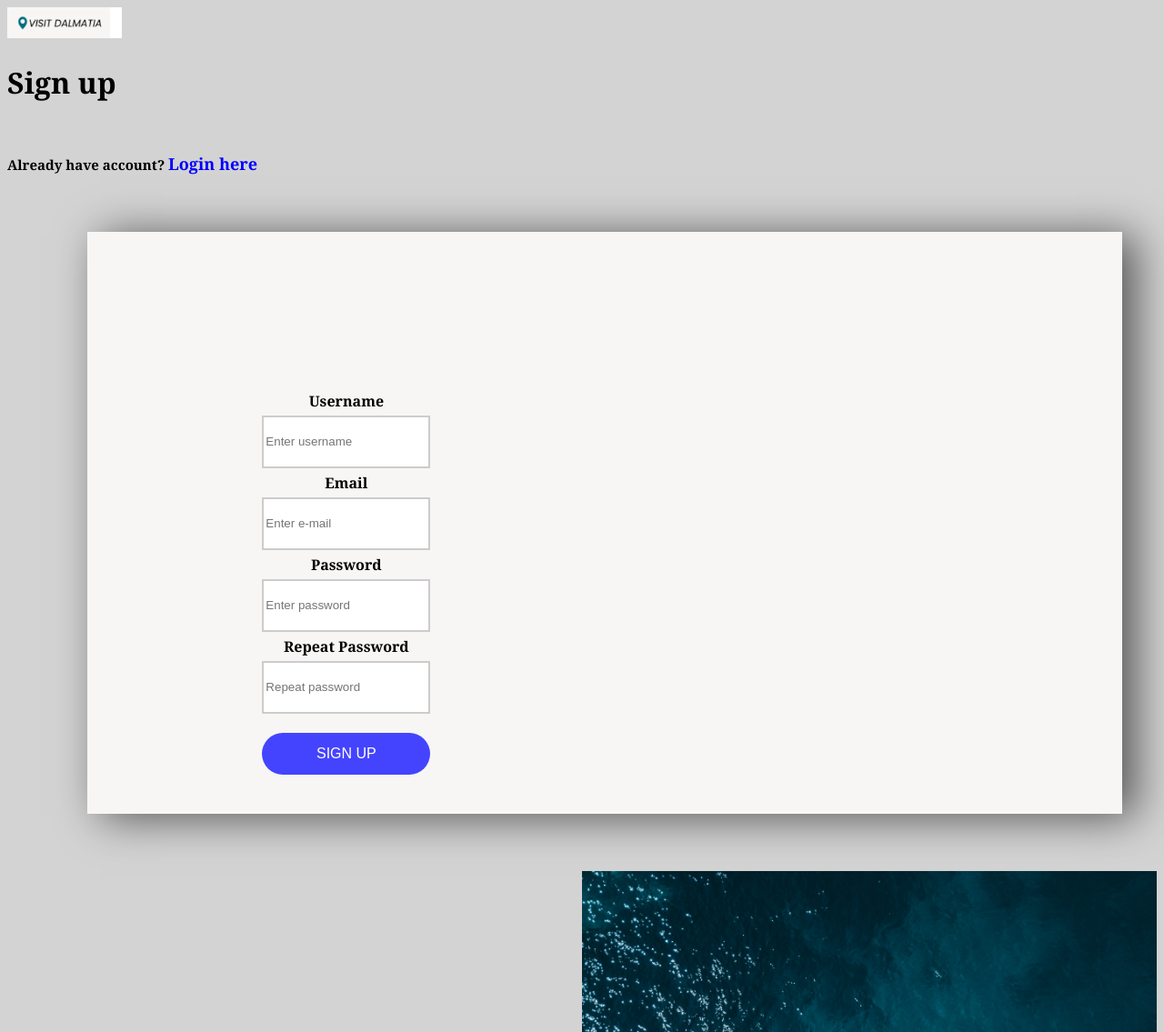
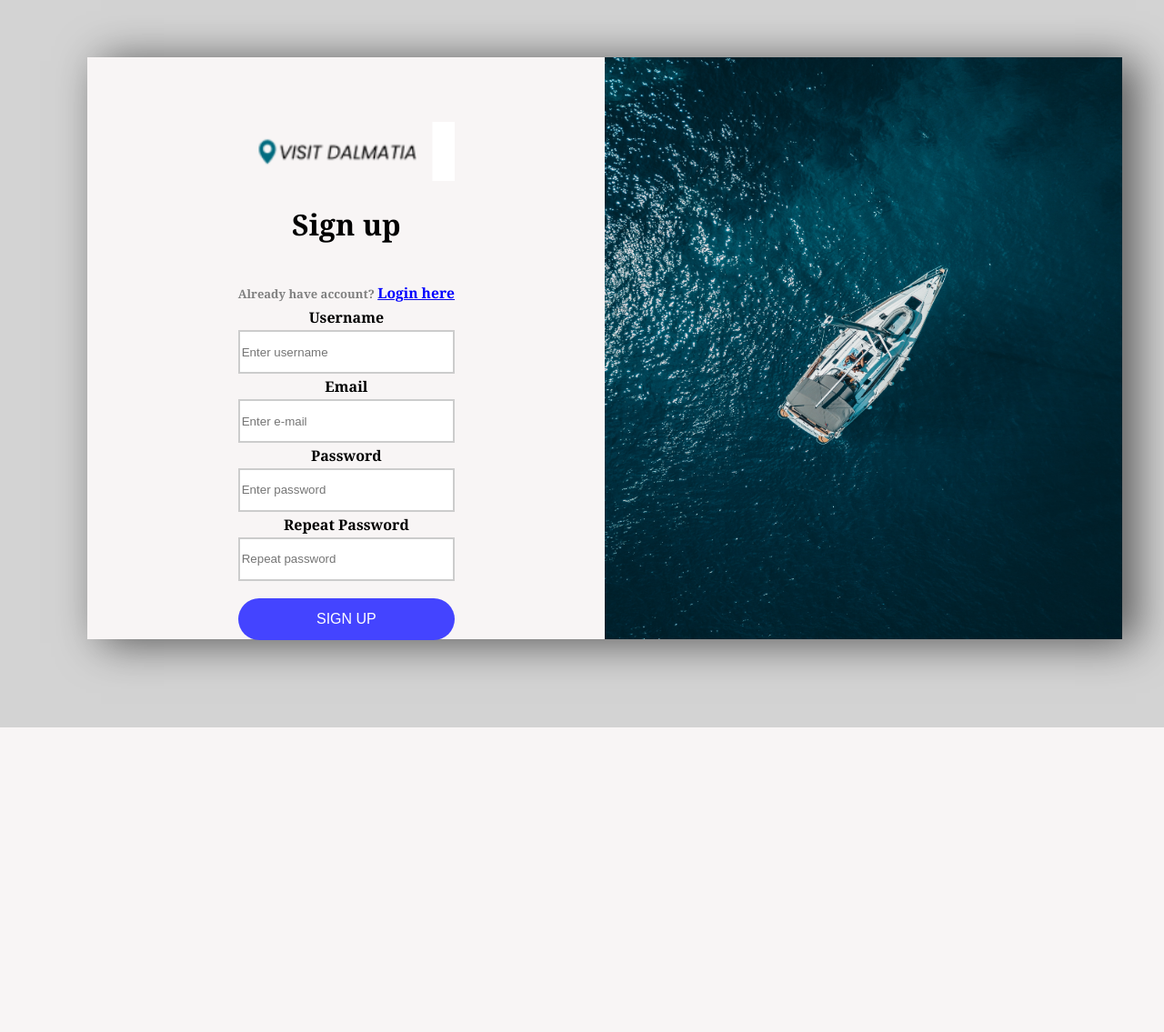
Before and after one commit to MihaelBaresic/VisitDalmatia, a PHP site: page /register.html in a window 1280 px wide. Shown: the top 1135 px of the page at 91% size. After the commit the page ends 800 px from the top, so only its background shows below. Run offline with PHP 8.4, Linux system fonts and the light colour scheme; some libraries are stand-ins or nearby versions.

Commit message:
Konačno

```diff
--- a/register.html
+++ b/register.html
@@ -11,20 +11,23 @@
 <link rel="shortcut icon" type="image/png" href="Icons/login.png">
 
 <body>
-<div class="logo">
-    <img src="Pictures/logo.png" height="100%" width="10%" alt="logo">
-</div>
-<h1>Sign up</h1><br>
-<h2>
-    Already have account?
-    <big id="linker">Login here</big>
-</h2>
+
 <div class="Register-page">
 
 
 <div class="register">
 
     <form method="POST" autocomplete="on" id="register_form" name="register_form" action="Register.php">
+        <div class="logo">
+            <img src="Pictures/logo.png" height="10%" width="100%" alt="logo">
+        </div>
+
+        <h1>Sign up</h1><br>
+        <h2>
+            Already have account?
+            <a href="index.html" ><big id="linker">Login here</big></a>
+        </h2>
+
 
         <label for="username"><b>Username</b></label><br>
         <input type="text" placeholder="Enter username" id="username" name="username" required><br>
@@ -46,9 +49,10 @@
 
  </div>
 
-</div>
+
 <div class="brod">
     <img src="Pictures/registar.jpg" width="100%" height="100%" alt="Picture of beach">
+</div>
 </div>
 </body>
 
--- a/style_register.css
+++ b/style_register.css
@@ -3,7 +3,9 @@
 }
 
 h2{
-    font-size: 15px;
+    color:gray;
+    font-size: 13px;
+    margin: 0px 0px 5px 0px;
 }
 
 #linker{
@@ -38,24 +40,26 @@ body{
     float: left;
     width: 50%;
     height: 100%;
+    padding-bottom: 20px;
 }
+
 
 .brod{
 
         float: right;
         width: 50%;
         height: 100%;
-
+        margin: 0px;
 
 }
 
 input[type=text], input[type=password] {
     width: 100%;
-    height: 20%;
+    height: 10%;
     display: inline-block;
     border: 2px solid #ccc;
     box-sizing: border-box;
-    margin: 5px 0px;
+    margin: 3px 0px;
 }
 
 button {
```
